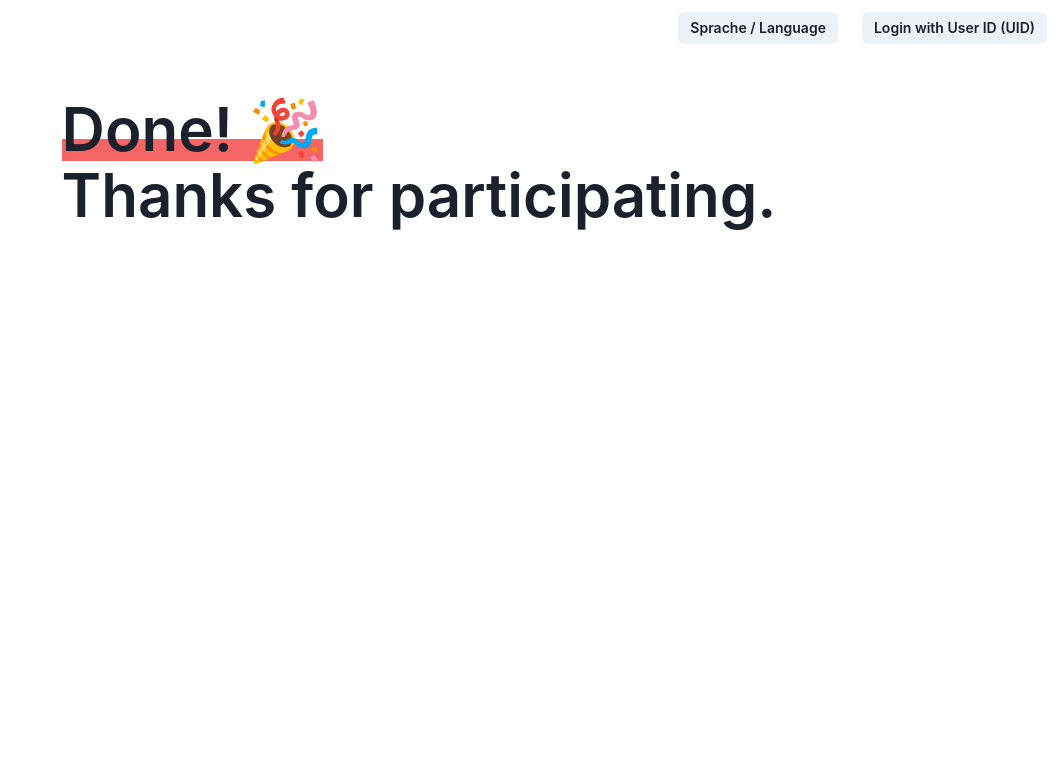
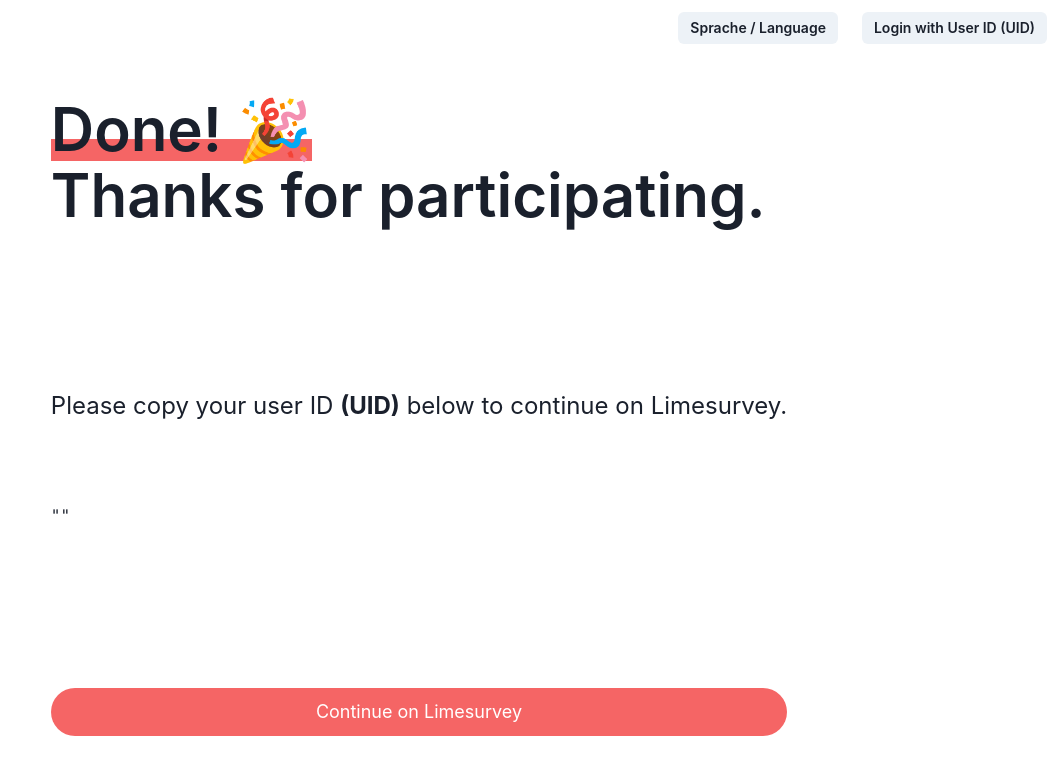
Before and after one commit to valerius21/dfg-web, a Next.js app: page /done in a window 1280 px wide. Shown: the top 774 px of the page, without its empty margins (221-1280 px from the left). Built offline with nearby package versions, Linux system fonts and the light colour scheme.

Commit message:
add uid to done page

```diff
--- a/components/Form.tsx
+++ b/components/Form.tsx
@@ -40,7 +40,7 @@ const Form: FC<FormProps> = ({ pageNumber, uid, imageID, refetch, isCheck }) =>
 	useEffect(() => {
 		if (pageNumber > STUDY_SIZE)
 			// redirect to done after STUDY_SIZE submits
-			router.push('/done')
+			router.push(`/done?uid=${uid}`)
 	}, [pageNumber, router])
 
 	useCallback(() => {
--- a/pages/annotate.tsx
+++ b/pages/annotate.tsx
@@ -158,19 +158,18 @@ const Annotate = ({
         <Flex w="full" alignItems="center" justifyContent="center">
           <Box
             bg={colorMode}
-            w="lg"
-            maxW="xl"
+            w="2xl"
+            maxW="2xl"
             borderWidth="1px"
             rounded="lg"
-            shadow="lg"
+            shadow="md"
             mt={5}
             position="relative"
+            px={"14"}
           >
             <Center p={5}>
-              <Stack spacing={3}>
+              <Stack spacing={"5"}>
                 <Heading textAlign='center' color='red.400'>{(nextIndex as number) - 1} / {STUDY_SIZE}</Heading>
-                <Spacer />
-                <Spacer />
                 <Image
                   boxShadow="md"
                   borderRadius="md"
@@ -180,7 +179,7 @@ const Annotate = ({
               </Stack>
             </Center>
             <Form
-              uid={id as string}
+              uid={userId.uid}
               imageID={isCheck() ? check!.imageID : images[nextIndex - 1].id}
               pageNumber={nextIndex as number}
               refetch={mutate}
--- a/pages/done.tsx
+++ b/pages/done.tsx
@@ -1,12 +1,16 @@
 import React from 'react'
 import { useTranslation } from 'react-i18next'
-import { Heading, Center, Text } from "@chakra-ui/react";
+import { Heading, Center, Text, Stack, Spacer } from "@chakra-ui/react";
+import PrimaryButton from '../components/PrimaryButton'
+import { useRecoilValue } from 'recoil';
+import { userState } from './annotate';
 
 const Done = () => {
 	const { t } = useTranslation()
+	const { uid } = useRecoilValue(userState)
 	return (
 		<Center>
-
+			<Stack spacing={'20'}>
 				<Heading
 					lineHeight={1.1}
 					fontWeight={600}
@@ -31,6 +35,13 @@ const Done = () => {
 						{t('thanks')}
 					</Text>
 				</Heading>
+				<Spacer />
+				{/* TODO: Translate */}
+				<Text fontSize='2xl'>Please copy your user ID <strong>(UID)</strong> below to continue on Limesurvey.</Text>
+				<pre>{JSON.stringify(uid, null, 2)}</pre>
+				<Spacer />
+				<PrimaryButton size='lg'>Continue on Limesurvey</PrimaryButton>
+			</Stack>
 		</Center>
 	)
 }
```
Lines whose indentation alone changed are shown as unchanged.
